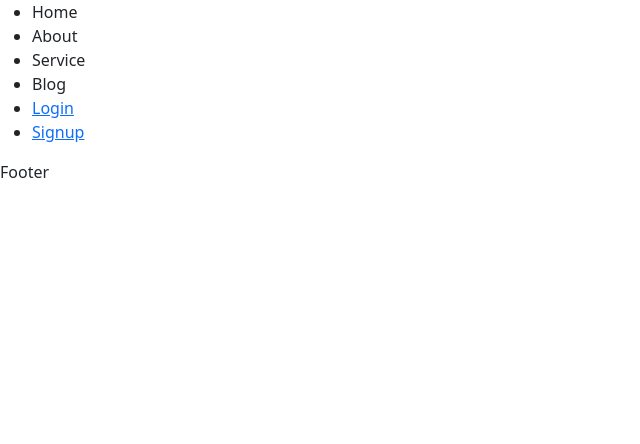
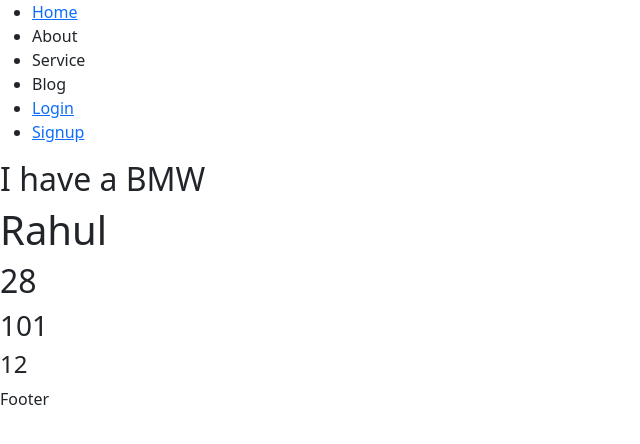
Before and after one commit to vikas-nagarwal/my-react-app-2025, a React (Create React App) app: page /home in a window 1280 px wide. Shown: the top 444 px of the page, without its empty margins (0-640 px from the left). Built offline with nearby package versions, Linux system fonts and the light colour scheme; a web font is replaced by a local one.

Commit message:
class componets updatw
class componets updatw

```diff
--- a/src/App.js
+++ b/src/App.js
@@ -16,7 +16,7 @@
 
       {/* Page Routes */}
       <Routes>
-        <Route path="/" element={<Home />} />
+        <Route path="/home" element={<Home />} />
         <Route path="/about" element={<About />} />
         <Route path="/service" element={<Service />} />
         <Route path="/Login" element={<Login />} />
--- a/src/Components/Header.js
+++ b/src/Components/Header.js
@@ -1,12 +1,13 @@
 import React from "react";
 import { Link } from "react-router-dom";
-import Login from "../Pages/Signup";
 
 function Header() {
   return (
     <div>
       <ul className="headersec">
-        <li>Home</li>
+      <li>
+  <Link to="/home">Home</Link>
+</li>
         <li>About</li>
         <li>Service</li>
         <li>Blog</li>
--- a/src/Pages/Home.js
+++ b/src/Pages/Home.js
@@ -1,7 +1,48 @@
-import "../App.css";
+import React from "react";
 
-export const Home = () => {
-  return <div>Home</div>;
+// Car class
+class Car {
+  constructor(name) {
+    this.brand = name;
+  }
+
+  present() {
+    return "I have a " + this.brand;
+  }
+}
+
+
+
+
+// Rahul class
+class Rahul {
+  constructor(name, age, id, roll) {
+    this.name = name;
+    this.age = age;
+    this.id = id;
+    this.roll = roll;
+  }
+}
+
+// Home component
+const Home = () => {
+  const myCar = new Car("BMW");       // Car object
+  const obj = new Rahul("Rahul", 28, 101, 12); // Rahul object
+
+  return (
+    <div>
+      <div>
+        <h2>{myCar.present()}</h2>
+      </div>
+
+      <div>
+        <h1>{obj.name}</h1>
+        <h2>{obj.age}</h2>
+        <h3>{obj.id}</h3>
+        <h4>{obj.roll}</h4>
+      </div>
+    </div>
+  );
 };
 
 export default Home;
```
